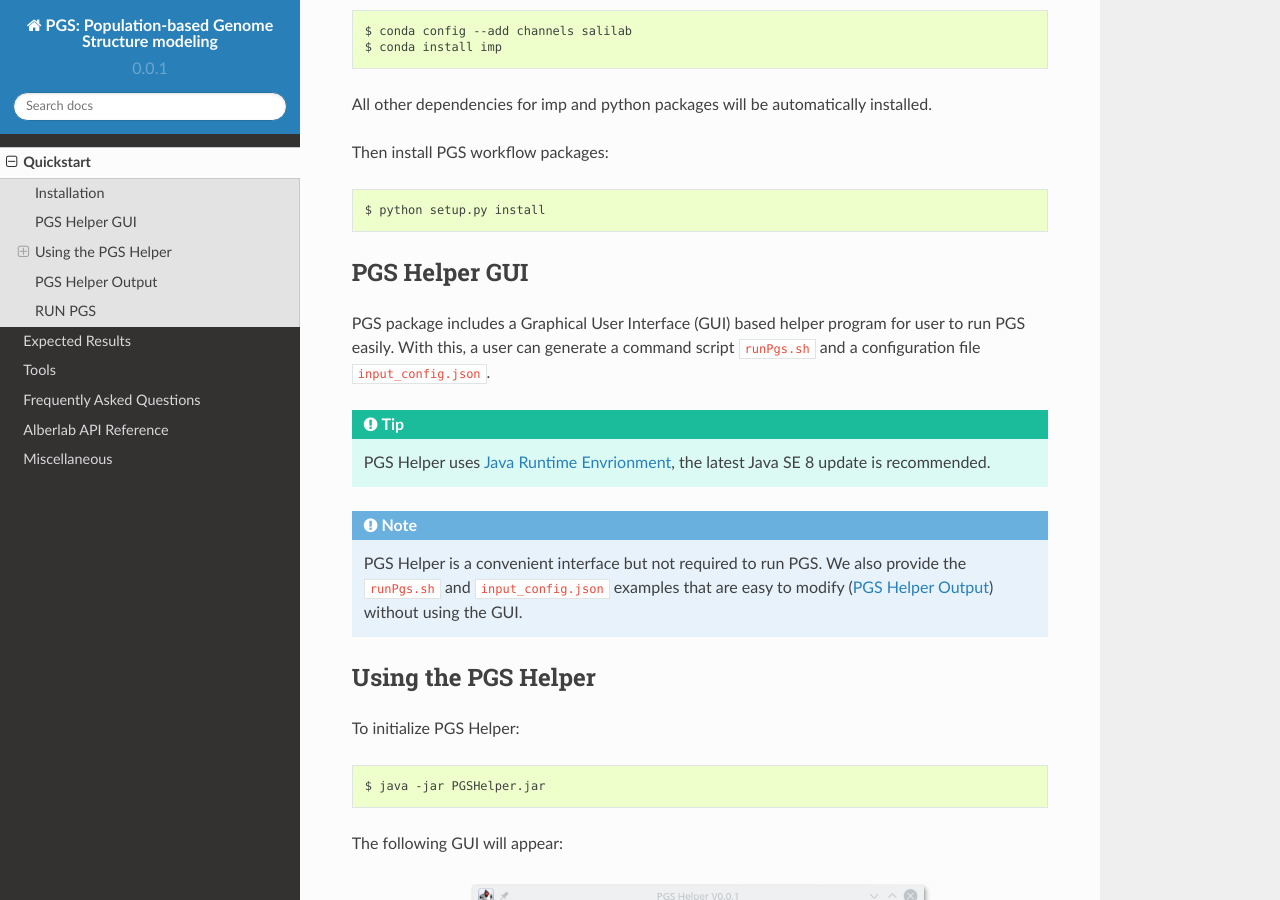
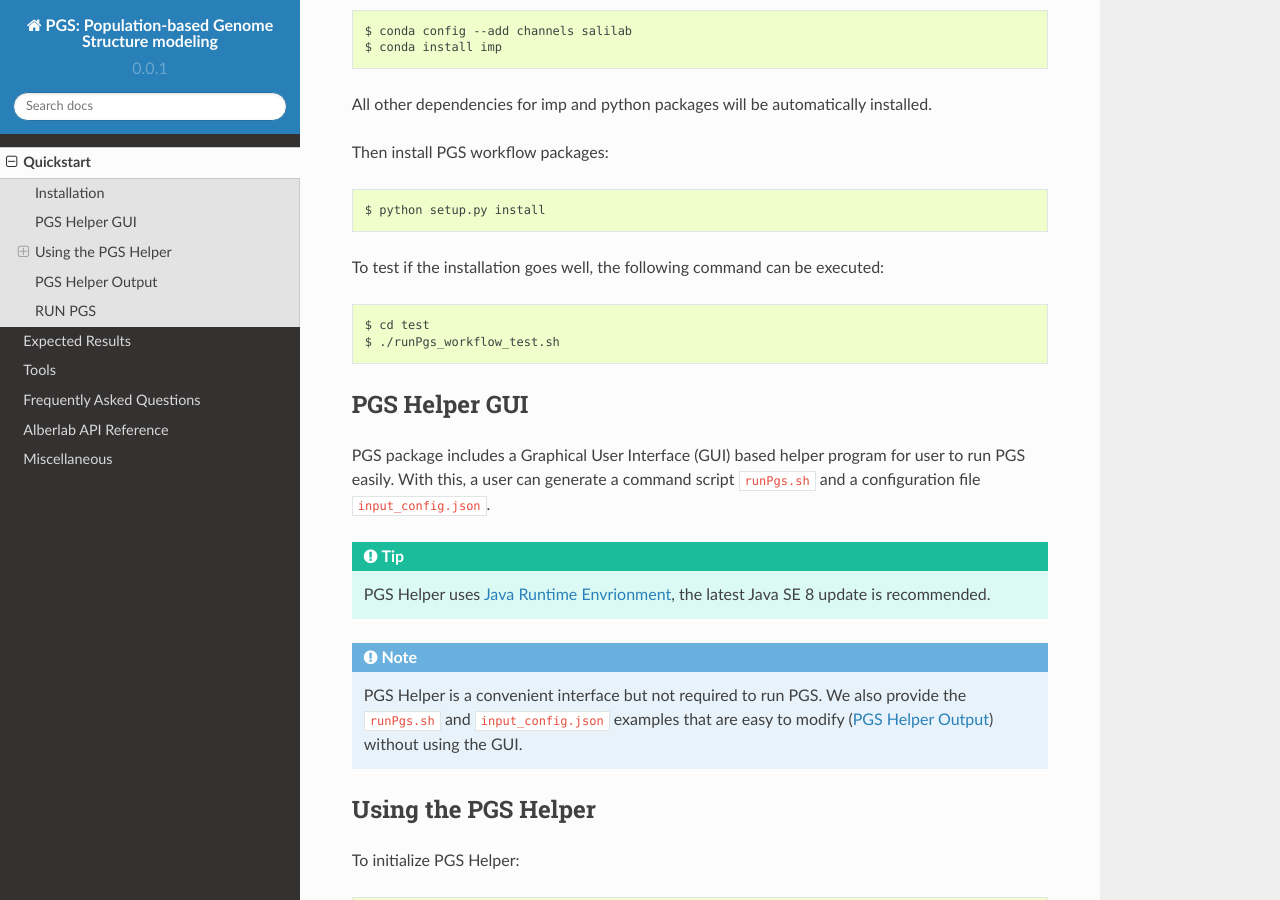
Before and after one commit to alberlab/pgs, a Sphinx documentation site: the page built from docs/quickstart.rst, in a window 1280 px wide and 900 px high, scrolled down 562 px. Built offline with Sphinx 7.4.7 and the Read the Docs theme 2.0.0, drawn with Linux system fonts in a browser that asks for light colours.

```diff
--- a/docs/faq.rst
+++ b/docs/faq.rst
@@ -5,7 +5,7 @@
 .. topic:: FAQ
 
 
-    We are happy to update this list with your questions, please send inquiry to ``nhua@usc.edu``.
+    We are happy to update this list with your questions, please write them on the `GitHub page <https://github.com/alberlab/pgs/issues>`_.
 
 
 1. What is PGS for?
--- a/docs/quickstart.rst
+++ b/docs/quickstart.rst
@@ -33,6 +33,17 @@
 ::
 
     $ python setup.py install
+
+
+To test if the installation goes well, the following command can be executed:
+
+::
+
+    $ cd test
+    $ ./runPgs_workflow_test.sh
+
+
+
 
 PGS Helper GUI
 --------------
```
